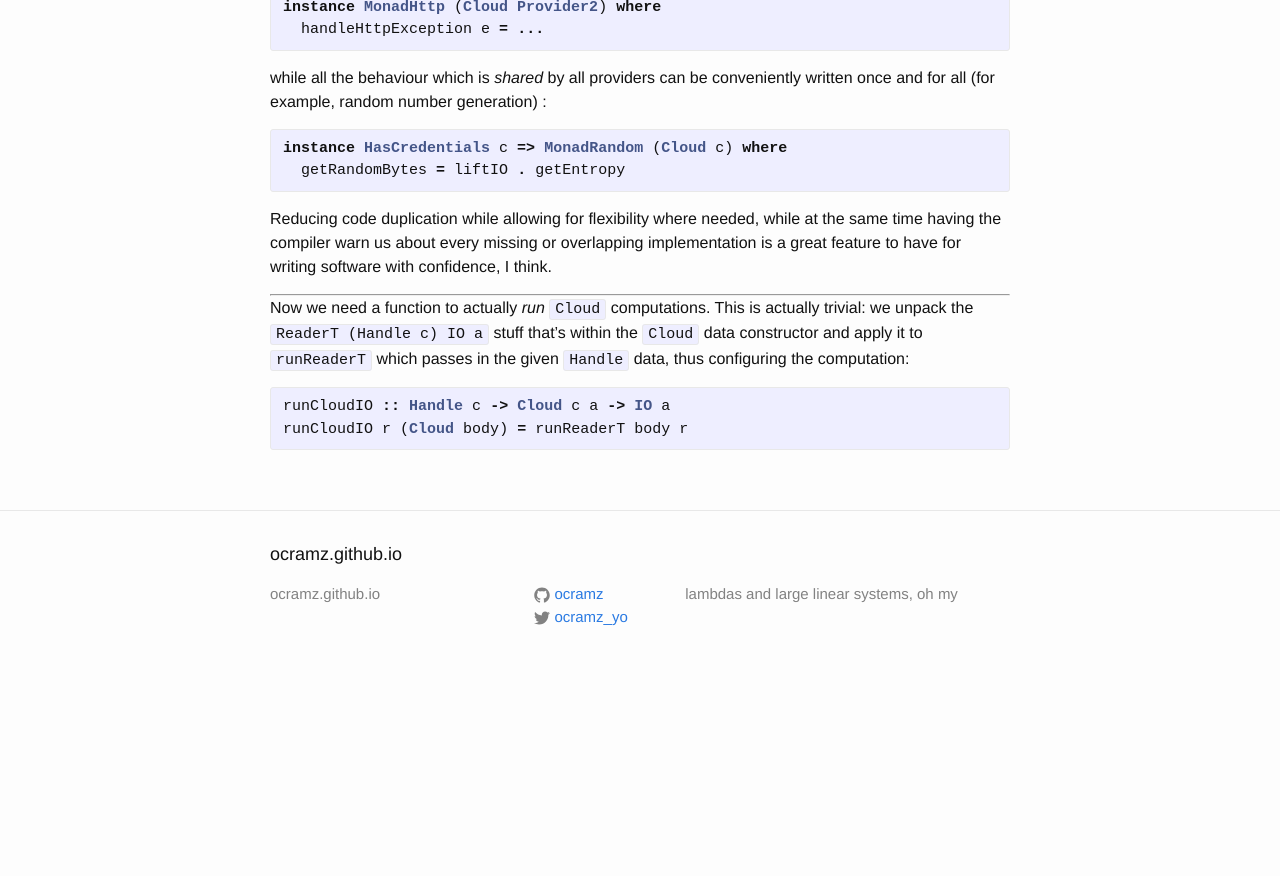
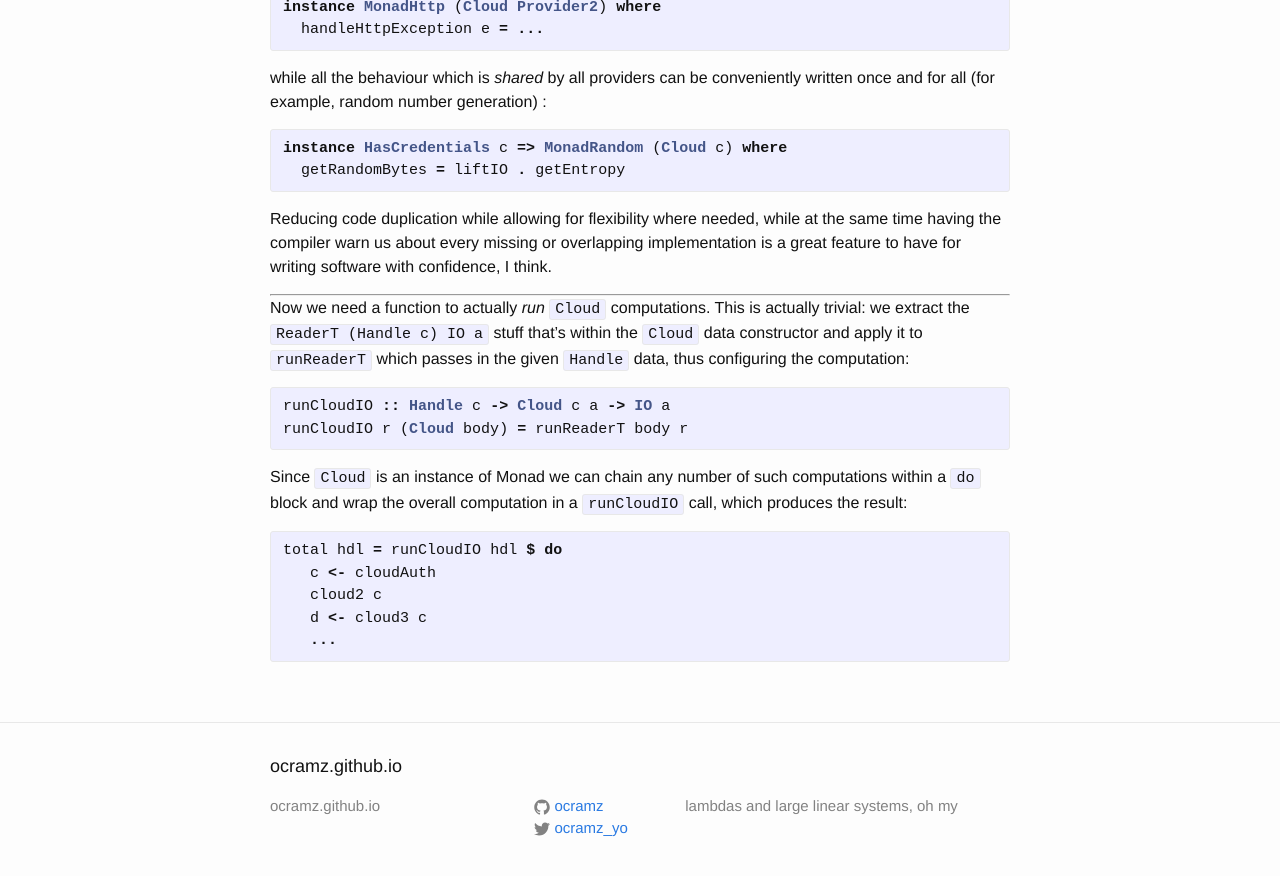
Before and after one commit to ocramz/ocramz.github.io, a Jekyll site: the page built from _posts/2017-11-30-growing-software-architecture.markdown, in a window 1280 px wide and 900 px high, scrolled down 6037 px. Shown: the top 876 px of the window. Built offline with Jekyll 4.4.1, drawn with Linux system fonts in a browser that asks for light colours; before the commit the page ends 6725 px from its top, so only the background shows below that.

Commit message:
blog update

```diff
--- a/_posts/2017-11-30-growing-software-architecture.markdown
+++ b/_posts/2017-11-30-growing-software-architecture.markdown
@@ -226,11 +226,21 @@ Reducing code duplication while allowing for flexibility where needed, while at
 ---------
 
 
-Now we need a function to actually _run_ `Cloud` computations. This is actually trivial: we unpack the `ReaderT (Handle c) IO a` stuff that's within the `Cloud` data constructor and apply it to `runReaderT` which passes in the given `Handle` data, thus configuring the computation:
+Now we need a function to actually _run_ `Cloud` computations. This is actually trivial: we extract the `ReaderT (Handle c) IO a` stuff that's within the `Cloud` data constructor and apply it to `runReaderT` which passes in the given `Handle` data, thus configuring the computation:
 
 {% highlight haskell %}
 runCloudIO :: Handle c -> Cloud c a -> IO a
 runCloudIO r (Cloud body) = runReaderT body r
+{% endhighlight %}
+
+Since `Cloud` is an instance of Monad we can chain any number of such computations within a `do` block and wrap the overall computation in a `runCloudIO` call, which produces the result:
+
+{% highlight haskell %}
+total hdl = runCloudIO hdl $ do
+   c <- cloudAuth
+   cloud2 c
+   d <- cloud3 c
+   ...
 {% endhighlight %}
 
 
```
Also changed, not shown: 2 other files.
